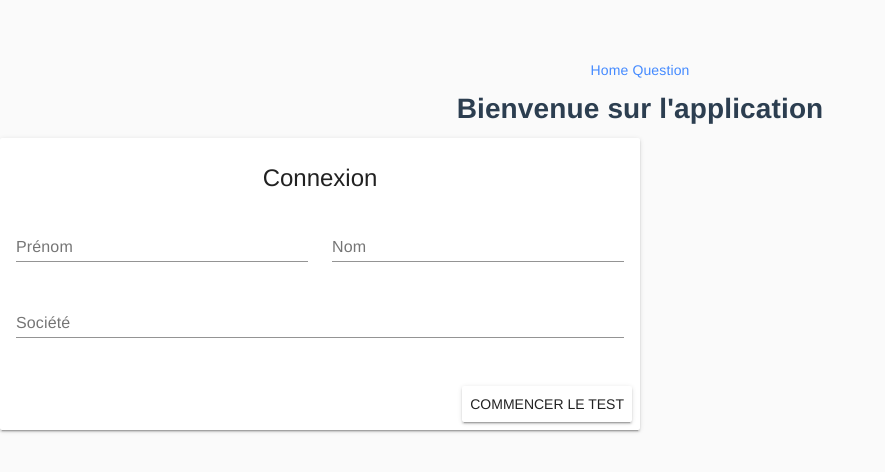
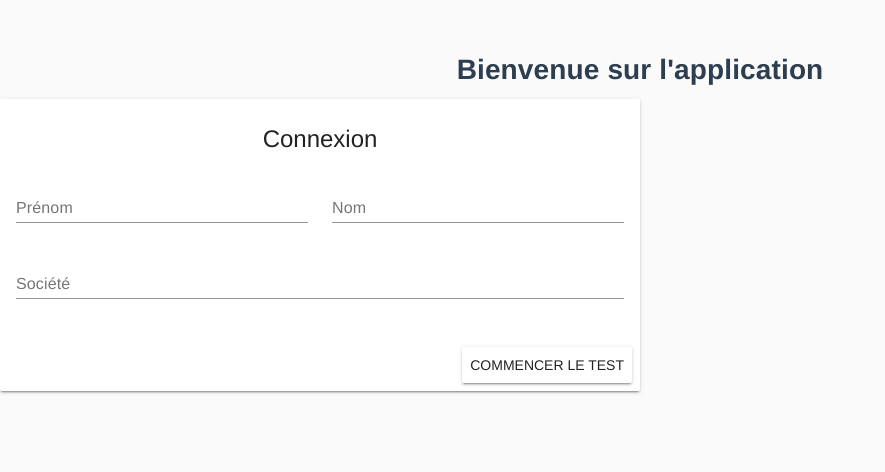
Before and after one commit to BenjaminSTRABACH/app-questionnaire-vue, a Vue app: page /#/home in a window 1280 px wide. Shown: the top 472 px of the page, without its empty margins (0-885 px from the left). Built offline with nearby package versions, Linux system fonts and the light colour scheme.

Commit message:
Chargement de la page "home" au démarrage

```diff
--- a/src/App.vue
+++ b/src/App.vue
@@ -1,7 +1,5 @@
 <template>
   <div id="app">
-    <router-link to="/home"> Home </router-link>
-    <router-link to="/question"> Question </router-link>
     <router-view></router-view>
     <!-- <img alt="Vue logo" src="./assets/logo.png"> -->
     <!-- <Home/> -->
@@ -10,11 +8,15 @@
 
 <script>
 import Home from './components/Home.vue'
+import router from '@/router'
 
 export default {
   name: 'app',
   components: {
     Home
+  },
+  mounted:function(){
+    router.push('home')
   }
 }
 </script>
```
